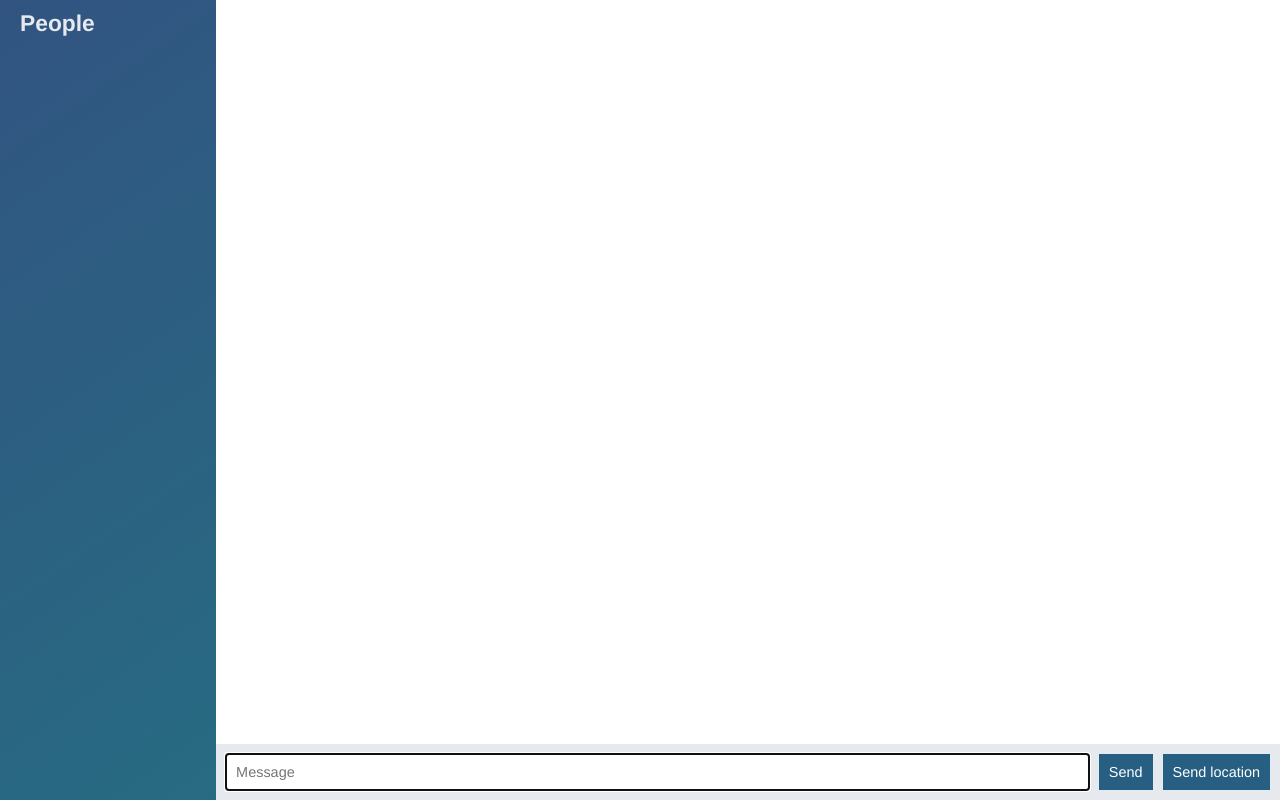
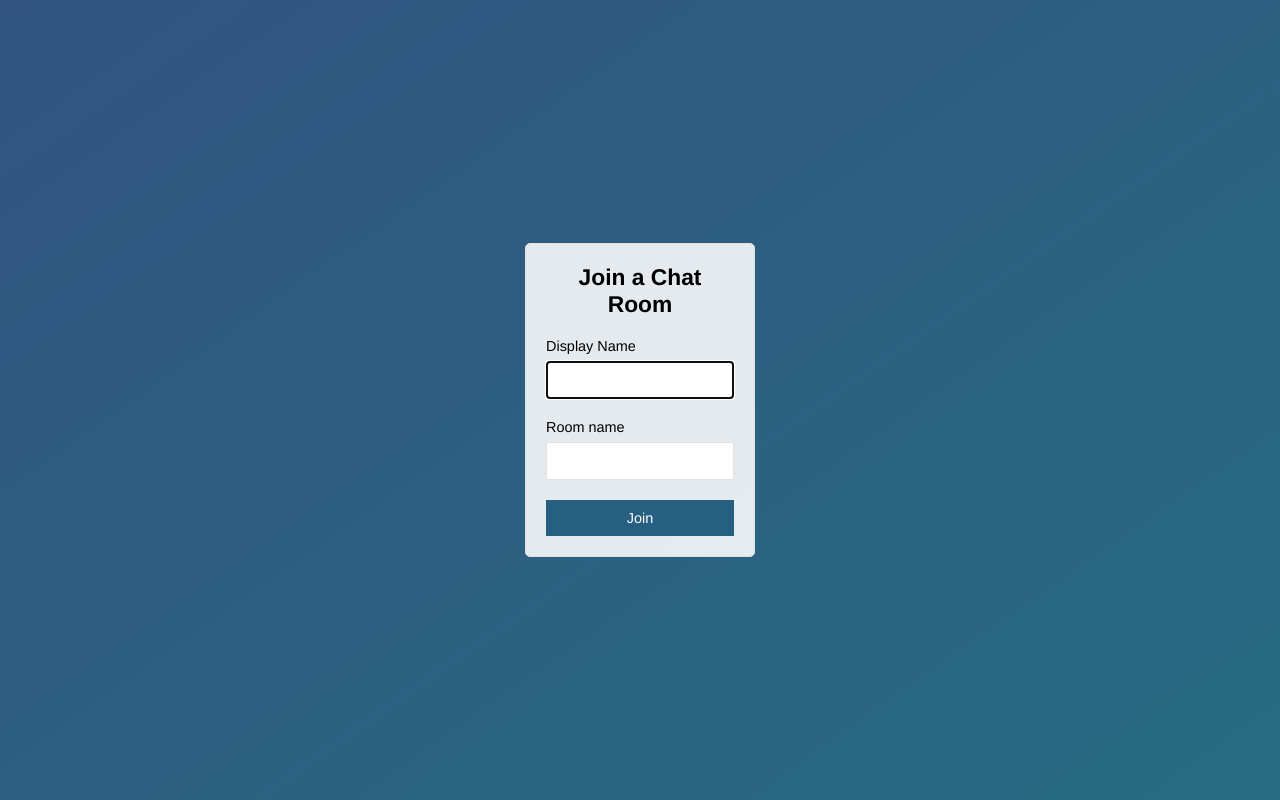
Before and after one commit to avinashbansal95/Node-socket-chat-app, a website: page public/index.html in a window 1280 px wide. Drawn offline with nearby package versions, Linux system fonts and the light colour scheme; no server answers.

Commit message:
Add join page and fix viewport issue

```diff
--- a/public/index.html
+++ b/public/index.html
@@ -1,65 +1,34 @@
-
 <!DOCTYPE html>
 
 <html>
 
 <head>
+    <title>Join | ChatApp</title>
   <meta charset="utf-8">
+  <meta name="viewport" content="width=device-width, initial-scale=1, user-scalable=no">
   <link rel="stylesheet" href="/css/styles.css">
 
 </head>
 
-<body class="chat">
+<body class="centered-form">
+<div class="centered-form__form">
+    <form action="/chat.html">
+            <div class="form-field"><h3>Join a Chat Room</h3></div>
 
-  <div class="chat__sidebar">
-    <h3>People</h3>
-    <div id="users"></div>
-  </div>
-
-  <div class="chat__main">
-    <ol id="messages" class="chat__messages"></ol>
-
-    <div class="chat__footer">
-      <form id="message-form">
-        <input name="message" type="text" placeholder="Message" autofocus autocomplete="off"/>
-        <button>Send</button>
-      </form>
-      <button id="send-location">Send location</button>
-    </div>
-  </div>
+                    <div class="form-field">
+                        <label>Display Name</label>
+                        <input type="text" name="name" autofocus/>
+                    </div>
+                            <div class="form-field">
+                            <label>Room name</label>
+                            <input type="text" name="room">
+                            </div>
+                                    <div class="form-field">
+                                        <button>Join</button>
+                                    </div>
+    </form>
 
 
-  <script id="message-template" type="text/template">
-    <li class="message">
-      <div class="message__title">
-        <h4>{{from}} </h4>
-        <span>{{createdAt}} </span>
-      </div>
-      <div class="message__body">
-        <p> {{text}}  </p>
-         </div>
-    </li>
-  </script>
-
-
-  <script id="location-message-template" type="text/template">
-    <li class="message">
-      <div class="message__title">
-        <h4>{{from}} </h4>
-        <span>{{createdAt}} </span>
-      </div>
-      <div class="message__body">
-       <p> <a href="{{url}}" target="_blank"> My current Location </a> </p>
-         </div>
-    </li>
-  </script>
-
-
-  <script src ="/socket.io/socket.io.js"> </script>
-<script src ="/js/libs/jquery-3.3.1.min.js"> </script>
-<script src = "/js/libs/moment.js"> </script>
-<script src = "/js/libs/mustache.js"> </script>
-<script src="/js/index.js"> </script>
+    </div>
+</div>
 </body>
-
-</html>
```
Also changed, not shown: public/chat.html (added, +66 -0 lines), public/js/chat.js (renamed from public/js/index.js).
